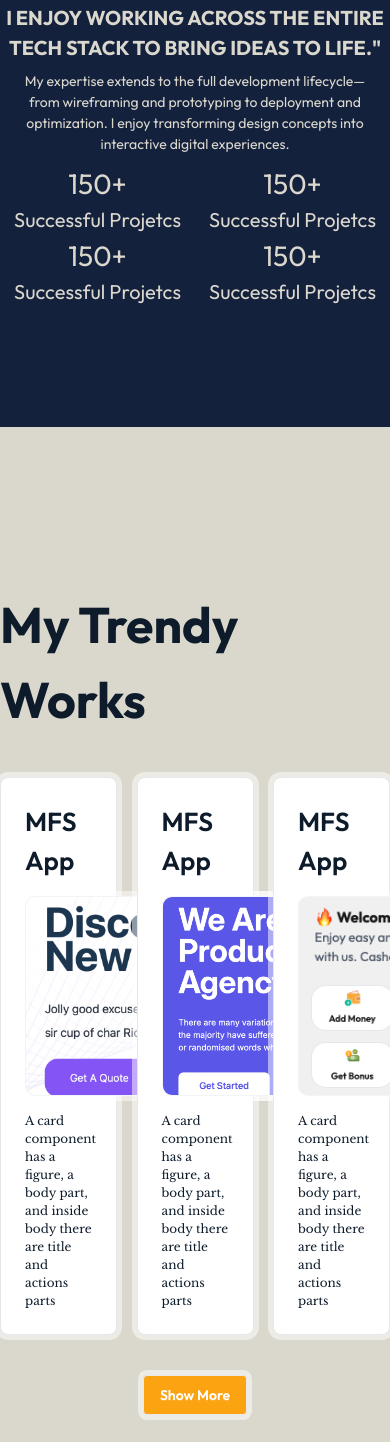
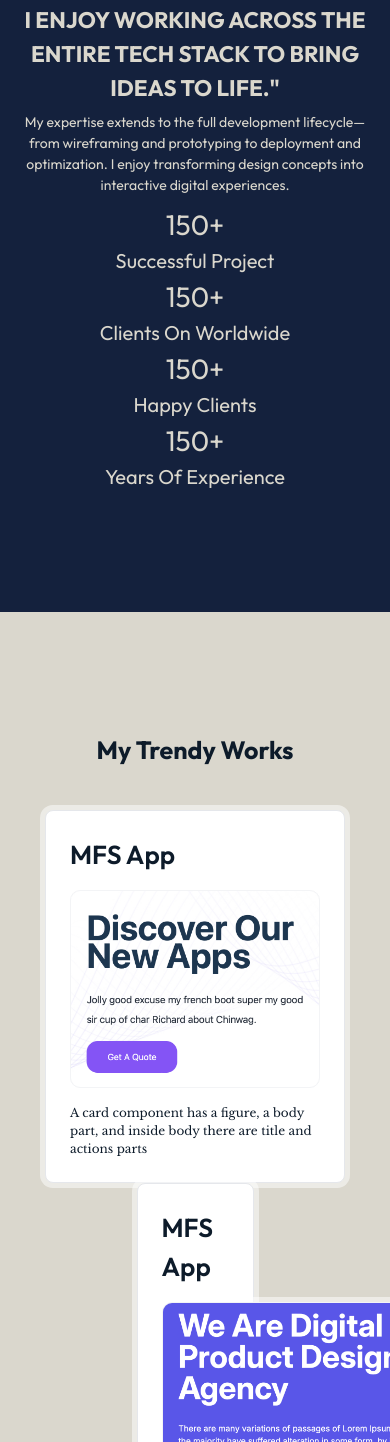
Before and after one commit to miftahstack/Personal_Portfolio, a website: page index.html in a window 390 px wide. Shown: the part 558-2000 px from the top of the page. Drawn offline with nearby package versions, Linux system fonts and the light colour scheme; a web font is replaced by a local one.

Commit message:
Responsive About+Showcase

```diff
--- a/index.html
+++ b/index.html
@@ -108,7 +108,8 @@
             <div class="aboutMe-content flex justify-between items-center">
                 <div class="aboutMe-text">
                     <div class="aboutMe-text">
-                        <h3 class="lg:text-[40px] text-center lg:text-left text-[20px] lg:pr-70 uppercase font-bold"> I
+                        <h3 class="lg:text-[40px] text-center lg:text-left text-[22.5px] lg:pr-70 uppercase font-bold">
+                            I
                             enjoy working across the entire tech stack
                             to
                             bring ideas to life."</h3>
@@ -120,28 +121,24 @@
                             prototyping to deployment and optimization. I enjoy transforming design concepts into
                             interactive digital experiences.</p>
                         <div class="lg:flex justify-between items-center">
-                            <div class="flex justify-around">
-                                <div class="countDownArea text-[28px] text-center lg:text-left">
-                                    <h4>150<span>+</span></h4>
-                                    <p class="capitalize text-[20px]">Successful projetcs</p>
-                                </div>
-                                <div class="countDownArea text-[28px] text-center lg:text-left">
-                                    <h4>150<span>+</span></h4>
-                                    <p class="capitalize text-[20px]">Successful projetcs</p>
-                                </div>
+                            <div class="countDownArea lg:w-[25%] text-[28px] text-center lg:text-left">
+                                <h4>150<span>+</span></h4>
+                                <p class="capitalize text-[20px]">Successful Project</p>
                             </div>
-                            <div class="flex justify-around">
-                                <div class="countDownArea text-[28px] text-center lg:text-left">
-                                    <h4>150<span>+</span></h4>
-                                    <p class="capitalize  text-[20px]">Successful projetcs</p>
-                                </div>
-                                <div class="countDownArea text-center lg:text-left text-[28px]">
-                                    <h4>150<span>+</span></h4>
-                                    <p class="capitalize text-[20px]">Successful projetcs</p>
-                                </div>
+                            <div class="countDownArea lg:w-[25%] text-[28px] text-center lg:text-left">
+                                <h4>150<span>+</span></h4>
+                                <p class="capitalize text-[20px]">Clients on worldwide</p>
+                            </div>
+
+                            <div class="countDownArea text-[28px] text-center lg:text-left">
+                                <h4>150<span>+</span></h4>
+                                <p class="capitalize  text-[20px]">Happy Clients</p>
+                            </div>
+                            <div class="countDownArea  text-center lg:text-left text-[28px]">
+                                <h4>150<span>+</span></h4>
+                                <p class="capitalize text-[20px]">Years of experience</p>
                             </div>
                         </div>
-
                     </div>
                 </div>
             </div>
@@ -151,17 +148,19 @@
 
     <!-- Showcase Section -->
     <section class="showcaseSection bg-secondaryy text-color4">
-        <div class="aboutMe max-w-[1170px] py-30 m-auto">
+        <div class="aboutMe max-w-[1170px] lg:py-30 py-20 m-auto">
 
-            <h3 class="font-bold text-color5 text-[50px] py-10">My Trendy Works</h3>
-            <div class=" flex justify-between items-center text-color5">
+            <h3 class="font-bold text-color5 lg:text-[50px] text-[25px] lg:text-left text-center py-10">My Trendy Works
+            </h3>
+            <div class="flex flex-col lg:flex-row justify-between items-center text-color5">
+                <!-- Showcase01 -->
                 <div
-                    class="card bg-base-100 w-[30%] border-1 border-gray-200 shadow-[0_0_0_5px_rgba(255,255,255,0.5)] transition-all duration-[600ms] ease-[cubic-bezier(0.175,0.885,0.32,1.275)]  hover:scale-105 hover:shadow-[0_8px_16px_rgba(255,255,255,0.2)] group perspective-[1000px] cursor-pointer">
+                    class="card bg-base-100 lg:w-[30%] w-[300px] border-1 border-gray-200 shadow-[0_0_0_5px_rgba(255,255,255,0.5)] transition-all duration-[600ms] ease-[cubic-bezier(0.175,0.885,0.32,1.275)]  hover:scale-105 hover:shadow-[0_8px_16px_rgba(255,255,255,0.2)] group perspective-[1000px] cursor-pointer">
                     <div class="card-body">
                         <h3 class="card-title mb-2 text-[26px]">MFS App</h3>
                         <!-- Card -->
                         <div
-                            class="relative w-[300px] h-[200px] border-1 border-gray-100 bg-gray-100 rounded-[10px] flex items-center justify-center overflow-hidden shadow-[0_0_0_5px_rgba(255,255,255,0.5)] transition-all duration-[600ms] ease-[cubic-bezier(0.175,0.885,0.32,1.275)] hover:scale-105 hover:shadow-[0_8px_16px_rgba(255,255,255,0.2)] group perspective-[1000px]">
+                            class="relative lg:w-[300px] w- lg:h-[200px] border-1 border-gray-100 bg-gray-100 rounded-[10px] flex items-center justify-center overflow-hidden shadow-[0_0_0_5px_rgba(255,255,255,0.5)] transition-all duration-[600ms] ease-[cubic-bezier(0.175,0.885,0.32,1.275)] hover:scale-105 hover:shadow-[0_8px_16px_rgba(255,255,255,0.2)] group perspective-[1000px]">
                             <img src="./assets/card04.png" alt="">
 
                             <div
@@ -179,8 +178,11 @@
                             there are title and actions parts</p>
                     </div>
                 </div>
+                <!-- Showcase01 -->
+
+                <!-- Showcase02 -->
                 <div
-                    class="card bg-base-100 w-[30%] border-1 border-gray-200 shadow-[0_0_0_5px_rgba(255,255,255,0.5)] transition-all duration-[600ms] ease-[cubic-bezier(0.175,0.885,0.32,1.275)]  hover:scale-105 hover:shadow-[0_8px_16px_rgba(255,255,255,0.2)] group perspective-[1000px] cursor-pointer">
+                    class="card lg:w-[30%] w-[300px bg-base-100 w-[30%] border-1 border-gray-200 shadow-[0_0_0_5px_rgba(255,255,255,0.5)] transition-all duration-[600ms] ease-[cubic-bezier(0.175,0.885,0.32,1.275)]  hover:scale-105 hover:shadow-[0_8px_16px_rgba(255,255,255,0.2)] group perspective-[1000px] cursor-pointer">
                     <div class="card-body">
                         <h3 class="card-title mb-2 text-[26px]">MFS App</h3>
                         <!-- Card -->
@@ -203,8 +205,11 @@
                             there are title and actions parts</p>
                     </div>
                 </div>
+                <!-- Showcase02 -->
+
+                <!-- Showcase03 -->
                 <div
-                    class="card bg-base-100 w-[30%] border-1 border-gray-200 shadow-[0_0_0_5px_rgba(255,255,255,0.5)] transition-all duration-[600ms] ease-[cubic-bezier(0.175,0.885,0.32,1.275)]  hover:scale-105 hover:shadow-[0_8px_16px_rgba(255,255,255,0.2)] group perspective-[1000px] cursor-pointer">
+                    class="card lg:w-[30%] w-[300px bg-base-100 w-[30%] border-1 border-gray-200 shadow-[0_0_0_5px_rgba(255,255,255,0.5)] transition-all duration-[600ms] ease-[cubic-bezier(0.175,0.885,0.32,1.275)]  hover:scale-105 hover:shadow-[0_8px_16px_rgba(255,255,255,0.2)] group perspective-[1000px] cursor-pointer">
                     <div class="card-body">
                         <h3 class="card-title mb-2 text-[26px]">MFS App</h3>
                         <!-- Card -->
@@ -227,6 +232,7 @@
                             there are title and actions parts</p>
                     </div>
                 </div>
+                <!-- Showcase03 -->
             </div>
             <div class="flex justify-center items-center mt-10">
 
```
Also changed, not shown: src/output.css.
